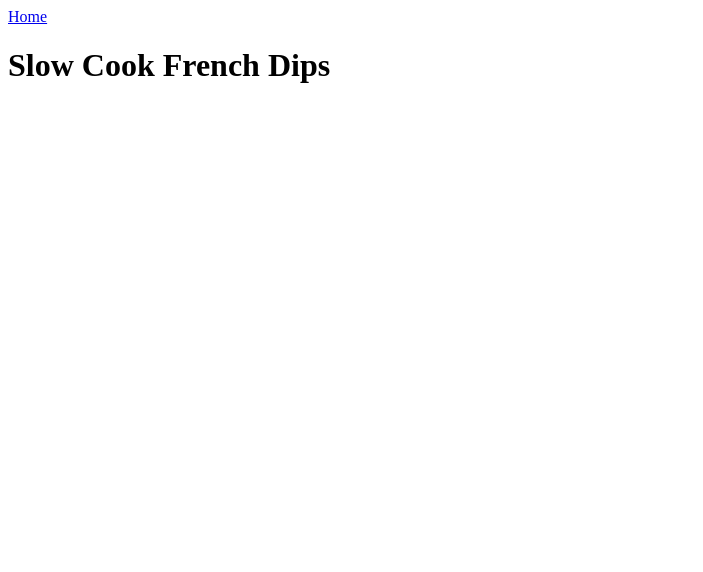
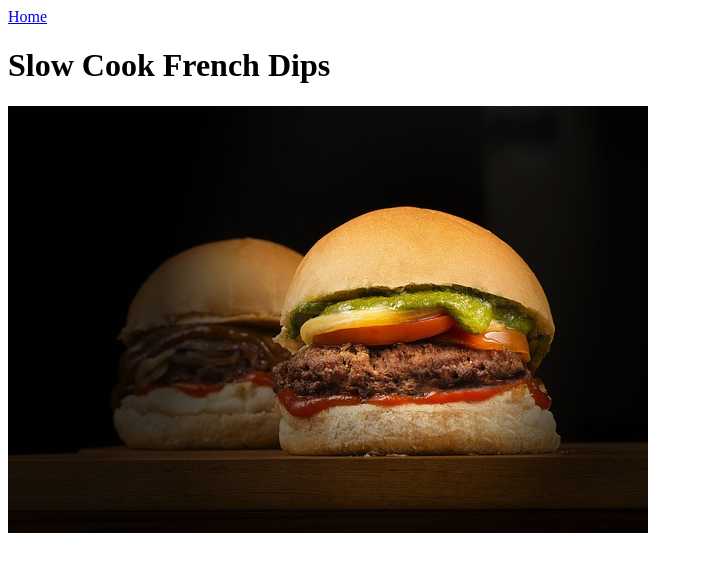
Before and after one commit to Syntax-Nova/odin-recipes, a plain HTML site: page recipes/frenchdip.html in a window 1280 px wide. Shown: the whole page, without its empty margins (0-703 px from the left). Drawn offline with Linux system fonts and the light colour scheme.

Commit message:
added an img under the h1 tag

```diff
--- a/recipes/frenchdip.html
+++ b/recipes/frenchdip.html
@@ -10,5 +10,10 @@
 
         <h1>Slow Cook French Dips</h1>
 
+        <img src="../recipes/slowcookfrenchdips.jpg" alt="frend dip sliders">
+
+
+
+
     </body>
 </html>
```
